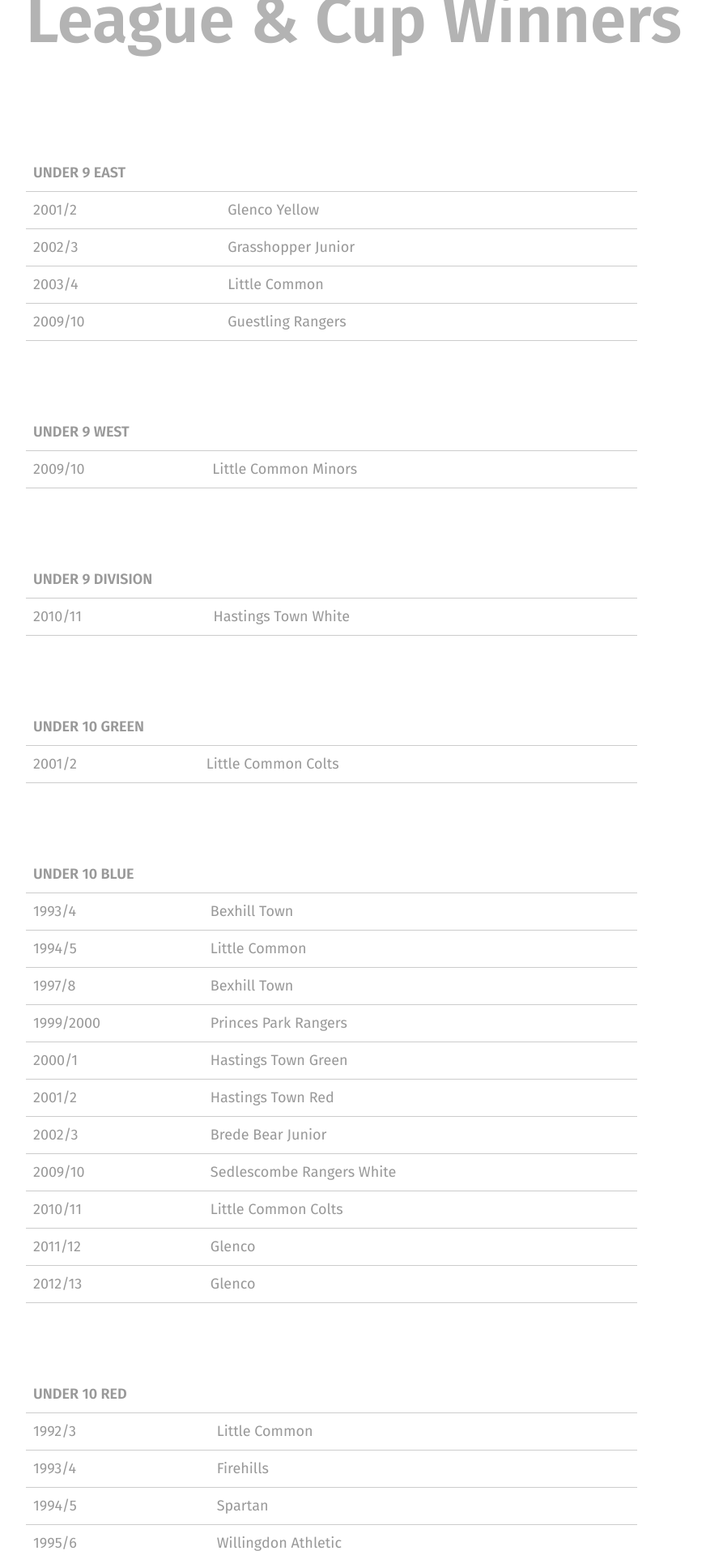
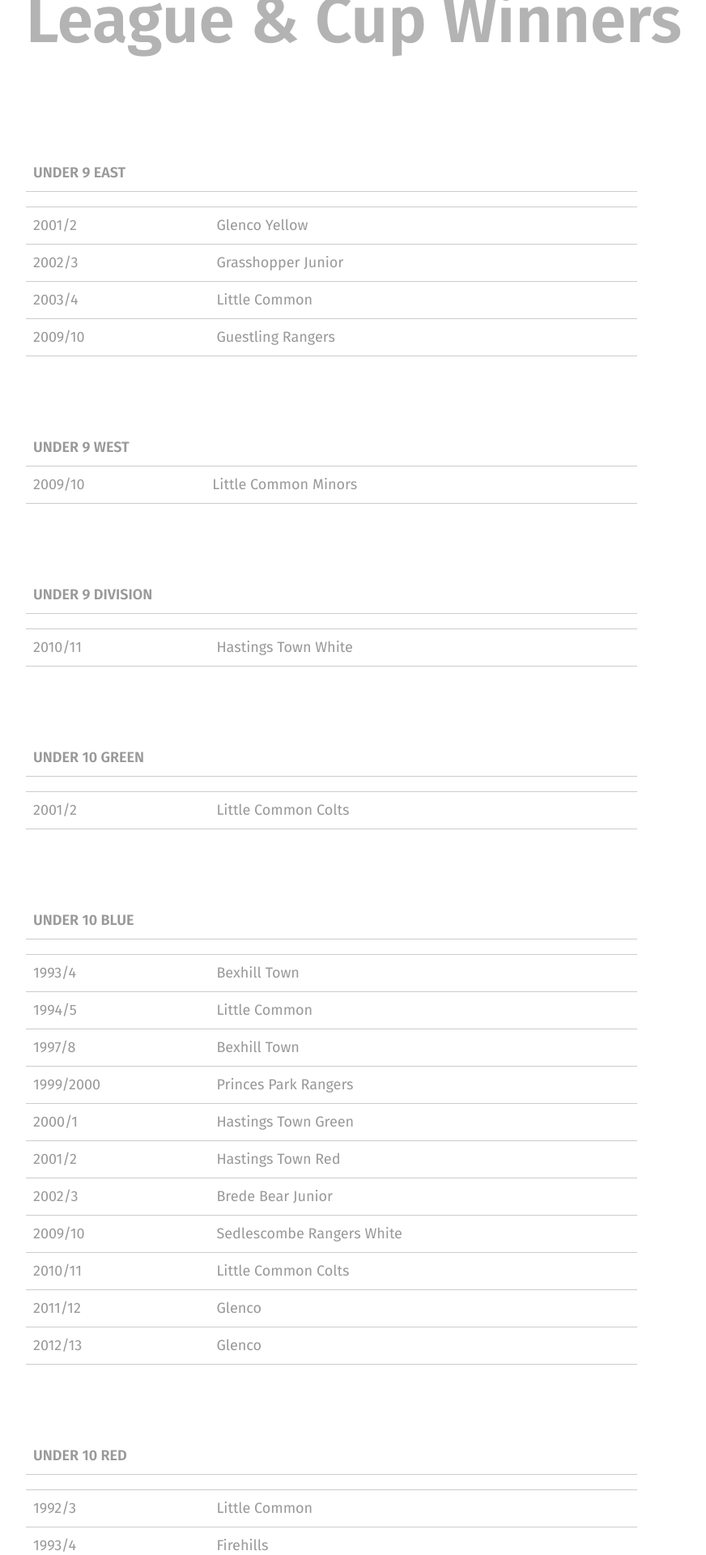
Before and after one commit to rotherleague/Rother, a Jekyll site: the page built from winners.md, in a window 1280 px wide. Shown: the part 338-2258 px from the top of the page at 81% size, without its empty margins (48-920 px from the left). Built offline with Jekyll 4.4.1, drawn with Linux system fonts in a browser that asks for light colours; nearby versions of some CDN libraries.

Commit message:
Update league.html

```diff
--- a/_includes/winners/league.html
+++ b/_includes/winners/league.html
@@ -6,6 +6,10 @@ UNDER 9 EAST
 <table border="0" class="table table-striped" width="100%">
   <tr>
     <th colspan="2" rowspan="1"> <strong>UNDER 9 EAST </strong> </th>
+  </tr>
+   <tr>
+    <td width="30%"></td>
+    <td width="70%"></td>
   </tr>
   <tr>
     <td>2001/2 </td>
@@ -47,6 +51,10 @@ UNDER 9 DIVISION
   <tr>
     <th colspan="2" rowspan="1"> <strong>UNDER 9 DIVISION</strong> </th>
   </tr>
+   <tr>
+    <td width="30%"></td>
+    <td width="70%"></td>
+  </tr>
   <tr>
     <td>2010/11 </td>
     <td>Hastings Town White </td>
@@ -61,6 +69,10 @@ UNDER 10 GREEN
   <tr>
     <th colspan="2" rowspan="1"> <strong>UNDER 10 GREEN</strong> </th>
   </tr>
+   <tr>
+    <td width="30%"></td>
+    <td width="70%"></td>
+  </tr>
   <tr>
     <td>2001/2 </td>
     <td>Little Common Colts </td>
@@ -74,6 +86,10 @@ UNDER 10 BLUE
 <table border="0" class="table table-striped" width="100%">
   <tr>
     <th colspan="2" rowspan="1"> <strong>UNDER 10 BLUE</strong> </th>
+  </tr>
+   <tr>
+    <td width="30%"></td>
+    <td width="70%"></td>
   </tr>
   <tr>
     <td>1993/4 </td>
@@ -128,6 +144,10 @@ UNDER 10 RED
 <table border="0" class="table table-striped" width="100%">
   <tr>
     <th colspan="2" rowspan="1"> <strong>UNDER 10 RED</strong> </th>
+  </tr>
+   <tr>
+    <td width="30%"></td>
+    <td width="70%"></td>
   </tr>
   <tr>
     <td>1992/3 </td>
@@ -207,6 +227,10 @@ UNDER 10 DIVISION
   <tr>
     <th colspan="2" rowspan="1"> <strong>UNDER 10 DIVISION</strong> </th>
   </tr>
+   <tr>
+    <td width="30%"></td>
+    <td width="70%"></td>
+  </tr>
   <tr>
     <td>2013/14 </td>
     <td>Hastings United Colts </td>
@@ -220,6 +244,10 @@ UNDER 11 MINI SOCCER DIVISION
 <table border="0" class="table table-striped" width="100%">
   <tr>
     <th colspan="2" rowspan="1"> <strong>UNDER 11 MINI SOCCER DIVISION</strong> </th>
+  </tr>
+   <tr>
+    <td width="30%"></td>
+    <td width="70%"></td>
   </tr>
   <tr>
     <td>2000/1 </td>
@@ -255,6 +283,10 @@ UNDER 11 GREEN
   <tr>
     <th colspan="2" rowspan="1"> <strong>UNDER 11 GREEN</strong> </th>
   </tr>
+   <tr>
+    <td width="30%"></td>
+    <td width="70%"></td>
+  </tr>
   <tr>
     <td>1998/9 </td>
     <td>Hailsham United </td>
@@ -272,6 +304,10 @@ UNDER 11 BLUE
 <table border="0" class="table table-striped" width="100%">
   <tr>
     <th colspan="2" rowspan="1"> <strong>UNDER 11 BLUE</strong> </th>
+  </tr>
+   <tr>
+    <td width="30%"></td>
+    <td width="70%"></td>
   </tr>
   <tr>
     <td>1993/4 </td>
@@ -358,6 +394,10 @@ UNDER 11 RED
 <table border="0" class="table table-striped" width="100%">
   <tr>
     <th colspan="2" rowspan="1"> <strong>UNDER 11 RED</strong> </th>
+  </tr>
+   <tr>
+    <td width="30%"></td>
+    <td width="70%"></td>
   </tr>
   <tr>
     <td>1992/3 </td>
@@ -449,6 +489,10 @@ UNDER 11 DIVISION
   <tr>
     <th colspan="2" rowspan="1"> <strong>UNDER 11 DIVISION</strong> </th>
   </tr>
+   <tr>
+    <td width="30%"></td>
+    <td width="70%"></td>
+  </tr>
   <tr>
     <td>2010/11 </td>
     <td>Little Common Rovers </td>
@@ -471,6 +515,10 @@ UNDER 12 GREEN
   <tr>
     <th colspan="2" rowspan="1"> <strong>UNDER 12 GREEN</strong> </th>
   </tr>
+   <tr>
+    <td width="30%"></td>
+    <td width="70%"></td>
+  </tr>
   <tr>
     <td>1999/2000 </td>
     <td>Beckley Rangers </td>
@@ -488,6 +536,10 @@ UNDER 12 BLUE
 <table border="0" class="table table-striped" width="100%">
   <tr>
     <th colspan="2" rowspan="1"> <strong>UNDER 12 BLUE</strong> </th>
+  </tr>
+   <tr>
+    <td width="30%"></td>
+    <td width="70%"></td>
   </tr>
   <tr>
     <td>1993/4 </td>
@@ -592,6 +644,10 @@ UNDER 12 RED
 <table border="0" class="table table-striped" width="100%">
   <tr>
     <th colspan="2" rowspan="1"> <strong>UNDER 12 RED</strong> </th>
+  </tr>
+   <tr>
+    <td width="30%"></td>
+    <td width="70%"></td>
   </tr>
   <tr>
     <td>1993/4 </td>
@@ -700,6 +756,10 @@ UNDER 12 DIVISION
   <tr>
     <th colspan="2" rowspan="1"> <strong>UNDER 12 DIVISION</strong> </th>
   </tr>
+   <tr>
+    <td width="30%"></td>
+    <td width="70%"></td>
+  </tr>
   <tr>
     <td>2010/11 </td>
     <td>Hastings Rangers </td>
@@ -726,6 +786,10 @@ UNDER 12/UNDER 13 COMBINATION DIVISION
   <tr>
     <th colspan="2" rowspan="1"> <strong>UNDER 12/UNDER 13 COMBINATION DIVISION</strong> </th>
   </tr>
+   <tr>
+    <td width="30%"></td>
+    <td width="70%"></td>
+  </tr>
   <tr>
     <td>2013/14 </td>
     <td>Bexhill United U12 </td>
@@ -739,6 +803,10 @@ UNDER 13 BLUE
 <table border="0" class="table table-striped" width="100%">
   <tr>
     <th colspan="2" rowspan="1"> <strong>UNDER 13 BLUE</strong> </th>
+  </tr>
+   <tr>
+    <td width="30%"></td>
+    <td width="70%"></td>
   </tr>
   <tr>
     <td>1994/5 </td>
@@ -809,6 +877,10 @@ UNDER 13 RED
 <table border="0" class="table table-striped" width="100%">
   <tr>
     <th colspan="2" rowspan="1"> <strong>UNDER 13 RED</strong> </th>
+  </tr>
+   <tr>
+    <td width="30%"></td>
+    <td width="70%"></td>
   </tr>
   <tr>
     <td>1994/5 </td>
@@ -887,6 +959,10 @@ UNDER 13 DIVISION
   <tr>
     <th colspan="2" rowspan="1"> <strong>UNDER 13 DIVISION</strong> </th>
   </tr>
+   <tr>
+    <td width="30%"></td>
+    <td width="70%"></td>
+  </tr>
   <tr>
     <td>2009/10 </td>
     <td>Hastings Gunners </td>
@@ -925,6 +1001,10 @@ UNDER 13/UNDER 14 COMBINATION DIVISION
   <tr>
     <th colspan="2" rowspan="1"> <strong>UNDER 13/UNDER 14 COMBINATION DIVISION</strong> </th>
   </tr>
+   <tr>
+    <td width="30%"></td>
+    <td width="70%"></td>
+  </tr>
   <tr>
     <td>2014/15 </td>
     <td>JC Tackleway Panthers </td>
@@ -946,6 +1026,10 @@ UNDER 14 BLUE
 <table border="0" class="table table-striped" width="100%">
   <tr>
     <th colspan="2" rowspan="1"> <strong>UNDER 14 BLUE</strong> </th>
+  </tr>
+   <tr>
+    <td width="30%"></td>
+    <td width="70%"></td>
   </tr>
   <tr>
     <td>2000/1 </td>
@@ -992,6 +1076,10 @@ UNDER 14 RED
 <table border="0" class="table table-striped" width="100%">
   <tr>
     <th colspan="2" rowspan="1"> <strong>UNDER 14 RED</strong> </th>
+  </tr>
+   <tr>
+    <td width="30%"></td>
+    <td width="70%"></td>
   </tr>
   <tr>
     <td>1994/5 </td>
@@ -1067,6 +1155,10 @@ UNDER 14 DIVISION
   <tr>
     <th colspan="2" rowspan="1"> <strong>UNDER 14 DIVISION</strong> </th>
   </tr>
+   <tr>
+    <td width="30%"></td>
+    <td width="70%"></td>
+  </tr>
   <tr>
     <td>2010/11 </td>
     <td>Westfield </td>
@@ -1101,6 +1193,10 @@ UNDER 15 BLUE DIVISION
   <tr>
     <th colspan="2" rowspan="1"> <strong>UNDER 15 BLUE</strong> </th>
   </tr>
+   <tr>
+    <td width="30%"></td>
+    <td width="70%"></td>
+  </tr>
   <tr>
     <td>2004/5 </td>
     <td>Guestling Rangers </td>
@@ -1126,6 +1222,10 @@ UNDER 15 RED DIVISION
 <table border="0" class="table table-striped" width="100%">
   <tr>
     <th colspan="2" rowspan="1"> <strong>UNDER 15 RED</strong> </th>
+  </tr>
+   <tr>
+    <td width="30%"></td>
+    <td width="70%"></td>
   </tr>
   <tr>
     <td>1994/5 </td>
@@ -1185,6 +1285,10 @@ UNDER 15 DIVISION
   <tr>
     <th colspan="2" rowspan="1"> <strong>UNDER 15 DIVISION</strong> </th>
   </tr>
+   <tr>
+    <td width="30%"></td>
+    <td width="70%"></td>
+  </tr>
   <tr>
     <td>2010/11 </td>
     <td>Rye Bay </td>
@@ -1217,6 +1321,10 @@ UNDER 15/UNDER 16 COMBINATION DIVISION
   <tr>
     <th colspan="2" rowspan="1"> <strong>UNDER 15/UNDER 16 COMBINATION DIVISION</strong> </th>
   </tr>
+   <tr>
+    <td width="30%"></td>
+    <td width="70%"></td>
+  </tr>
   <tr>
     <td>2013/14 </td>
     <td>Beckley Rangers U16 </td>
@@ -1231,6 +1339,10 @@ UNDER 16 BLUE
   <tr>
     <th colspan="2" rowspan="1"> <strong>UNDER 16 BLUE</strong> </th>
   </tr>
+   <tr>
+    <td width="30%"></td>
+    <td width="70%"></td>
+  </tr>
   <tr>
     <td>2004/5 </td>
     <td>Junior Club Tackleway </td>
@@ -1244,6 +1356,10 @@ UNDER 16 RED
 <table border="0" class="table table-striped" width="100%">
   <tr>
     <th colspan="2" rowspan="1"> <strong>UNDER 16 RED</strong> </th>
+  </tr>
+   <tr>
+    <td width="30%"></td>
+    <td width="70%"></td>
   </tr>
   <tr>
     <td>1994/5 </td>
@@ -1291,6 +1407,10 @@ UNDER 16 DIVISION
   <tr>
     <th colspan="2" rowspan="1"> <strong>UNDER 16 DIVISION</strong> </th>
   </tr>
+   <tr>
+    <td width="30%"></td>
+    <td width="70%"></td>
+  </tr>
   <tr>
     <td>2009/10 </td>
     <td>Hastings United </td>
@@ -1320,6 +1440,10 @@ UNDER 17 DIVISION
   <tr>
     <th colspan="2" rowspan="1"> <strong>UNDER 17 DIVISION</strong> </th>
   </tr>
+   <tr>
+    <td width="30%"></td>
+    <td width="70%"></td>
+  </tr>
   <tr>
     <td>2002/3 </td>
     <td>Winchelsea Beach </td>
```
